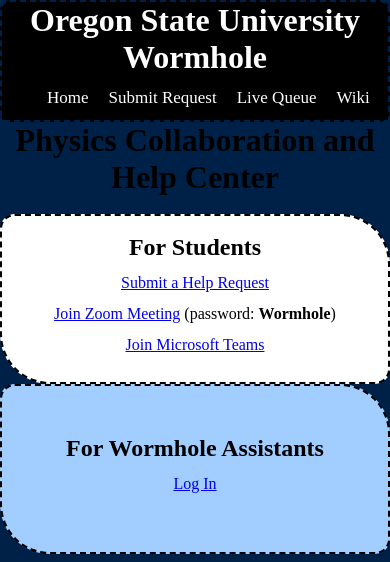
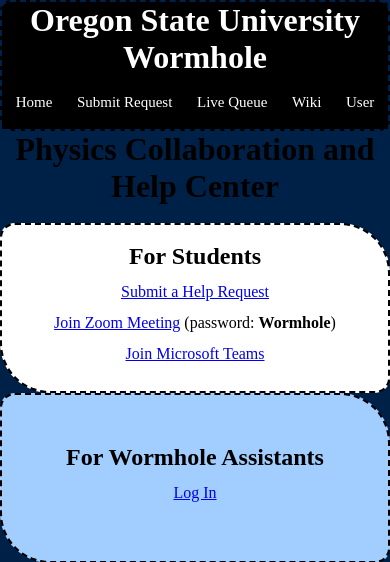
Before and after one commit to FarisNasse/CS461-wormhole-queue-system, a Flask app: page / in a window 390 px wide. Shown: the top 562 px of the page. Run offline with Flask 3, Linux system fonts and the light colour scheme.

Commit message:
Make navbar wrap and add mobile styles
Allow flex items to wrap and adjust padding for better appearance when wrapped (flex-wrap: wrap; padding: 10px 20px). Replace the previous broad media query (width <= 960px) with a focused mobile breakpoint (max-width: 400px) that sets a darker body background, reduces navbar padding/gap, and slightly decreases navbar link font size and padding. Removes the old .wiki-content/.wiki-sidebar rules tied to the removed media query.

```diff
--- a/app/static/styles.css
+++ b/app/static/styles.css
@@ -34,8 +34,8 @@
     align-items: center;
     gap: 10px;
     justify-content: space-evenly;
-    flex-wrap: nowrap;
-    padding: 0 40px;
+    flex-wrap: wrap; /* Changed from nowrap to wrap */
+    padding: 10px 20px; /* Added top/bottom padding and reduced side padding so it looks better when wrapped */
     background-color: #000;
 }
 
@@ -396,14 +396,20 @@
 }
 
 
-@media only screen and (width <= 960px) {
-    .wiki-content {
-        grid-template-columns: 1fr;
+/* Mobile Styles */
+@media only screen and (max-width: 400px) {
+    body {
+        background-color: #002147;
     }
 
+    .navbar {
+        padding: 10px 5px;
+        gap: 8px;
+    }
 
-    .wiki-sidebar {
-        margin-bottom: 8px;
+    .navbar a, .dropdown .dropbtn {
+        font-size: 15px; /* Slightly reduce font size to fit better */
+        padding: 8px;
     }
 }
 
```
